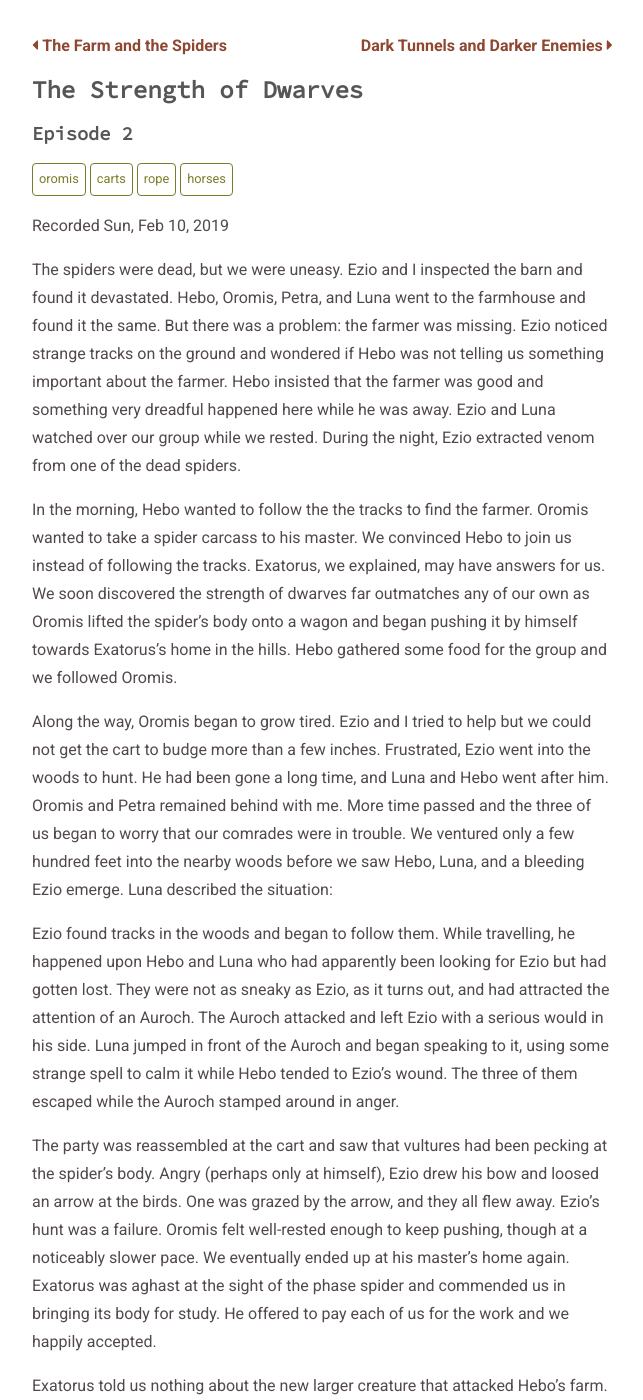
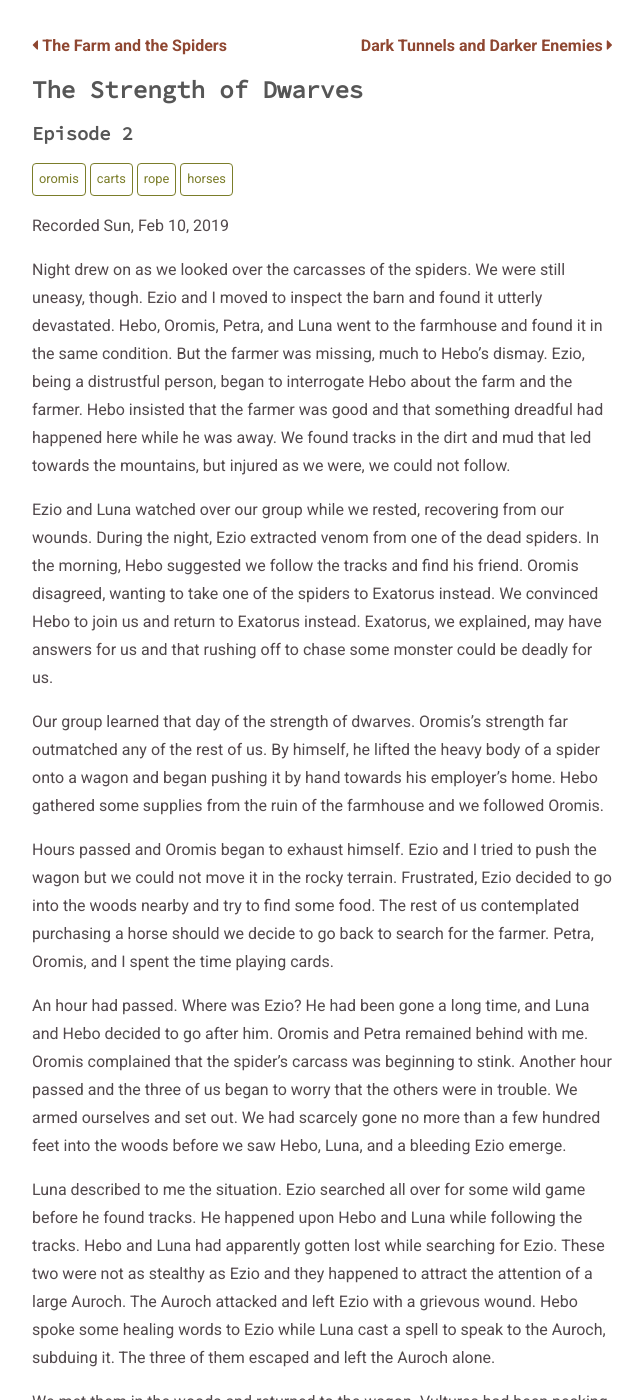
Before and after one commit to clblamires/ninesjournal, a Jekyll site: the page built from _posts/2019-02-09-strength-of-dwarves.md, in a window 1280 px wide and 1400 px high, scrolled down 262 px. Shown: the whole window, without its empty margins (318-961 px from the left). Built offline with Jekyll 4.4.1, drawn with Linux system fonts in a browser that asks for light colours; some of the changed text lies outside the part shown.

Commit message:
Update Episodes “2019-02-09-strength-of-dwarves”

```diff
--- a/_posts/2019-02-09-strength-of-dwarves.md
+++ b/_posts/2019-02-09-strength-of-dwarves.md
@@ -5,16 +5,19 @@ date: '2019-02-09 17:00:00 -0700'
 tags: oromis carts rope horses
 episode: 2
 ---
+Night drew on as we looked over the carcasses of the spiders. We were still uneasy, though. Ezio and I moved to inspect the barn and found it utterly devastated. Hebo, Oromis, Petra, and Luna went to the farmhouse and found it in the same condition. But the farmer was missing, much to Hebo's dismay. Ezio, being a distrustful person, began to interrogate Hebo about the farm and the farmer. Hebo insisted that the farmer was good and that something dreadful had happened here while he was away. We found tracks in the dirt and mud that led towards the mountains, but injured as we were, we could not follow.
 
-The spiders were dead, but we were uneasy. Ezio and I inspected the barn and found it devastated. Hebo, Oromis, Petra, and Luna went to the farmhouse and found it the same. But there was a problem: the farmer was missing. Ezio noticed strange tracks on the ground and wondered if Hebo was not telling us something important about the farmer. Hebo insisted that the farmer was good and something very dreadful happened here while he was away. Ezio and Luna watched over our group while we rested. During the night, Ezio extracted venom from one of the dead spiders.
+Ezio and Luna watched over our group while we rested, recovering from our wounds. During the night, Ezio extracted venom from one of the dead spiders. In the morning, Hebo suggested we follow the tracks and find his friend. Oromis disagreed, wanting to take one of the spiders to Exatorus instead. We convinced Hebo to join us and return to Exatorus instead. Exatorus, we explained, may have answers for us and that rushing off to chase some monster could be deadly for us.
 
-In the morning, Hebo wanted to follow the the tracks to find the farmer. Oromis wanted to take a spider carcass to his master. We convinced Hebo to join us instead of following the tracks. Exatorus, we explained, may have answers for us. We soon discovered the strength of dwarves far outmatches any of our own as Oromis lifted the spider's body onto a wagon and began pushing it by himself towards Exatorus's home in the hills. Hebo gathered some food for the group and we followed Oromis.
+Our group learned that day of the strength of dwarves. Oromis's strength far outmatched any of the rest of us. By himself, he lifted the heavy body of a spider onto a wagon and began pushing it by hand towards his employer's home. Hebo gathered some supplies from the ruin of the farmhouse and we followed Oromis.
 
-Along the way, Oromis began to grow tired. Ezio and I tried to help but we could not get the cart to budge more than a few inches. Frustrated, Ezio went into the woods to hunt. He had been gone a long time, and Luna and Hebo went after him. Oromis and Petra remained behind with me. More time passed and the three of us began to worry that our comrades were in trouble. We ventured only a few hundred feet into the nearby woods before we saw Hebo, Luna, and a bleeding Ezio emerge. Luna described the situation:
+Hours passed and Oromis began to exhaust himself. Ezio and I tried to push the wagon but we could not move it in the rocky terrain. Frustrated, Ezio decided to go into the woods nearby and try to find some food. The rest of us contemplated purchasing a horse should we decide to go back to search for the farmer. Petra, Oromis, and I spent the time playing cards.
 
-Ezio found tracks in the woods and began to follow them. While travelling, he happened upon Hebo and Luna who had apparently been looking for Ezio but had gotten lost. They were not as sneaky as Ezio, as it turns out, and had attracted the attention of an Auroch. The Auroch attacked and left Ezio with a serious would in his side. Luna jumped in front of the Auroch and began speaking to it, using some strange spell to calm it while Hebo tended to Ezio's wound. The three of them escaped while the Auroch stamped around in anger.
+An hour had passed. Where was Ezio? He had been gone a long time, and Luna and Hebo decided to go after him. Oromis and Petra remained behind with me. Oromis complained that the spider's carcass was beginning to stink. Another hour passed and the three of us began to worry that the others were in trouble. We armed ourselves and set out. We had scarcely gone no more than a few hundred feet into the woods before we saw Hebo, Luna, and a bleeding Ezio emerge.
 
-The party was reassembled at the cart and saw that vultures had been pecking at the spider's body. Angry (perhaps only at himself), Ezio drew his bow and loosed an arrow at the birds. One was grazed by the arrow, and they all flew away. Ezio's hunt was a failure. Oromis felt well-rested enough to keep pushing, though at a noticeably slower pace. We eventually ended up at his master's home again. Exatorus was aghast at the sight of the phase spider and commended us in bringing its body for study. He offered to pay each of us for the work and we happily accepted.
+Luna described to me the situation. Ezio searched all over for some wild game before he found tracks. He happened upon Hebo and Luna while following the tracks. Hebo and Luna had apparently gotten lost while searching for Ezio. These two were not as stealthy as Ezio and they happened to attract the attention of a large Auroch. The Auroch attacked and left Ezio with a grievous wound. Hebo spoke some healing words to Ezio while Luna cast a spell to speak to the Auroch, subduing it. The three of them escaped and left the Auroch alone.
+
+We met them in the woods and returned to the wagon. Vultures had been pecking at the spider's body. Angry (perhaps only at himself), Ezio drew his bow and loosed an arrow at the birds. One was grazed, but only slightly. They flew away, drawing the conclusion that Ezio's hunt was a failure. Oromis, no longer winded, continued pushing the cart, though at a noticeably slower pace. After a day of travel, we ended up at Exatorus's home again. He ws aghast at the sight of the spider and commended us in bringing its body for study. He paid each of us for our work.
 
 Exatorus told us nothing about the new larger creature that attacked Hebo's farm. At least, nothing we didn't know. We knew it was large and it carried some heavy weapon like a club or greatsword. But Exatorus gave us the same charge as he did with the original attackers: bring it to him, preferably alive.
 
```
